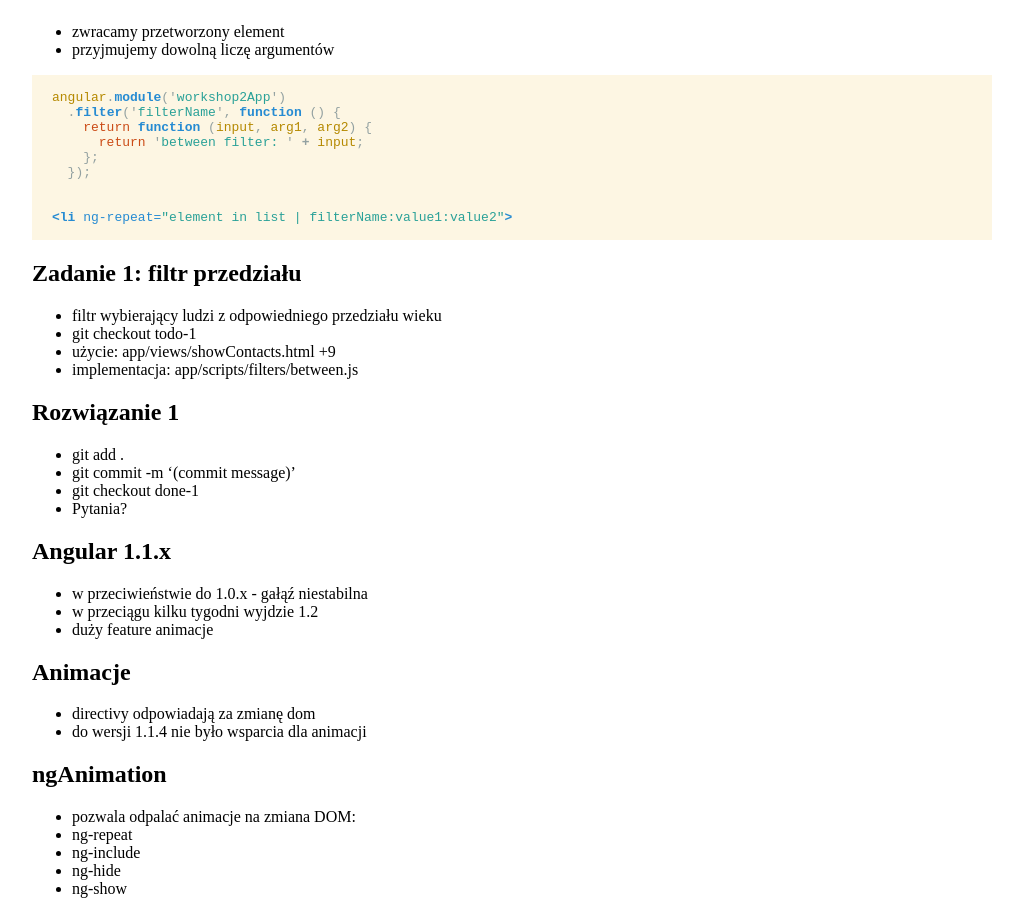
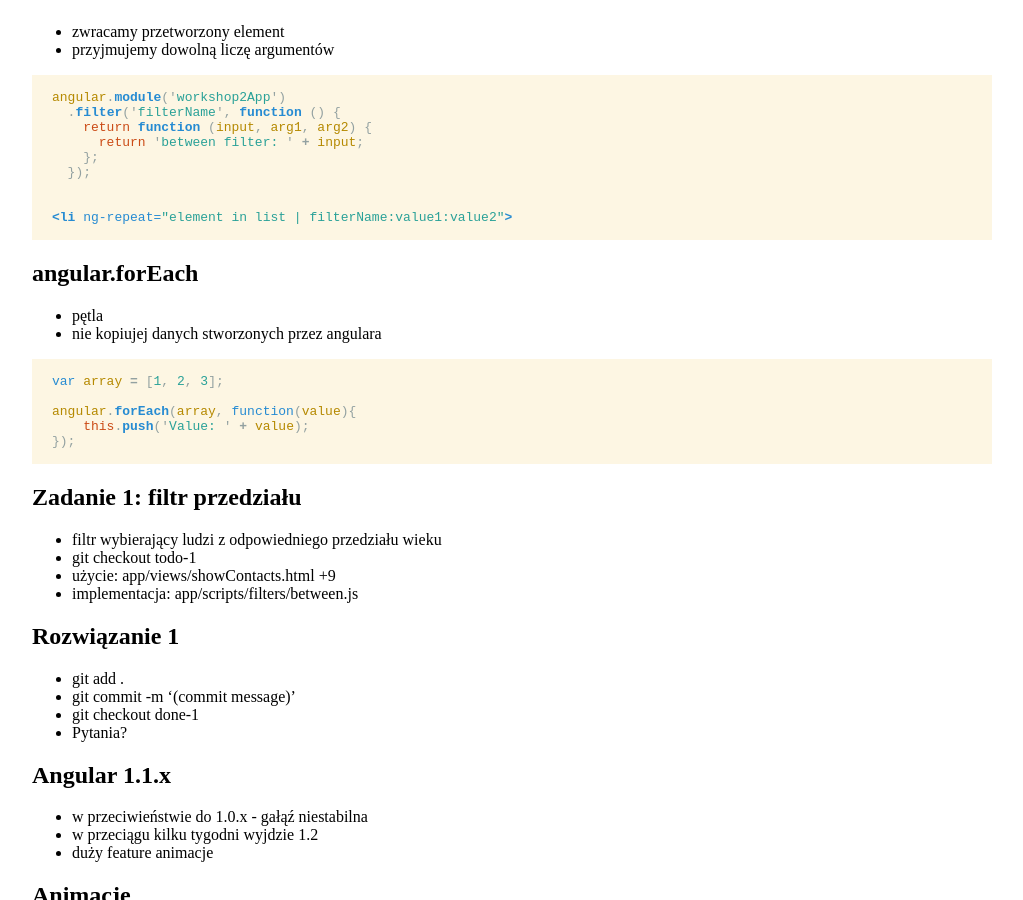
Before and after one commit to marcin-wosinek/blog, a Jekyll site: the page built from _posts/2013-06-08-2-Warsztaty-AngularJs-Akai-Poznan.md, in a window 1280 px wide and 900 px high, scrolled down 2613 px. Shown: the whole window, without its empty margins (128-1151 px from the left). Built offline with Jekyll 4.4.1, drawn with Linux system fonts in a browser that asks for light colours.

Commit message:
angular.forEach

````diff
--- a/_posts/2013-06-08-2-Warsztaty-AngularJs-Akai-Poznan.md
+++ b/_posts/2013-06-08-2-Warsztaty-AngularJs-Akai-Poznan.md
@@ -148,6 +148,18 @@
 
 ```html
 <li ng-repeat="element in list | filterName:value1:value2">
+```
+
+## angular.forEach
+* pętla
+* nie kopiujej danych stworzonych przez angulara
+
+```js
+var array = [1, 2, 3];
+
+angular.forEach(array, function(value){
+    this.push('Value: ' + value);
+});
 ```
 
 ## Zadanie 1: filtr przedziału
````
